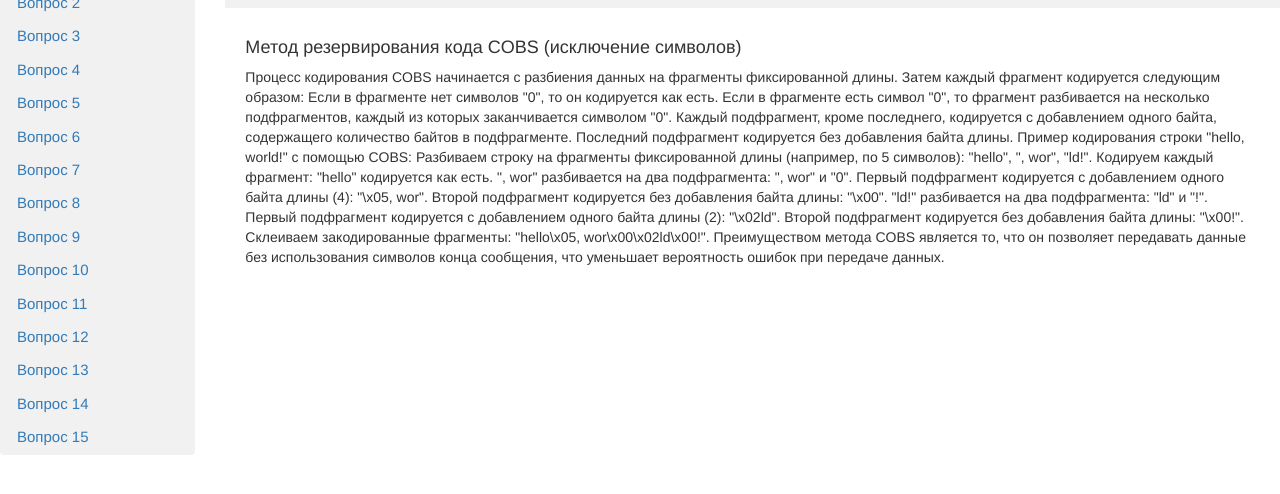
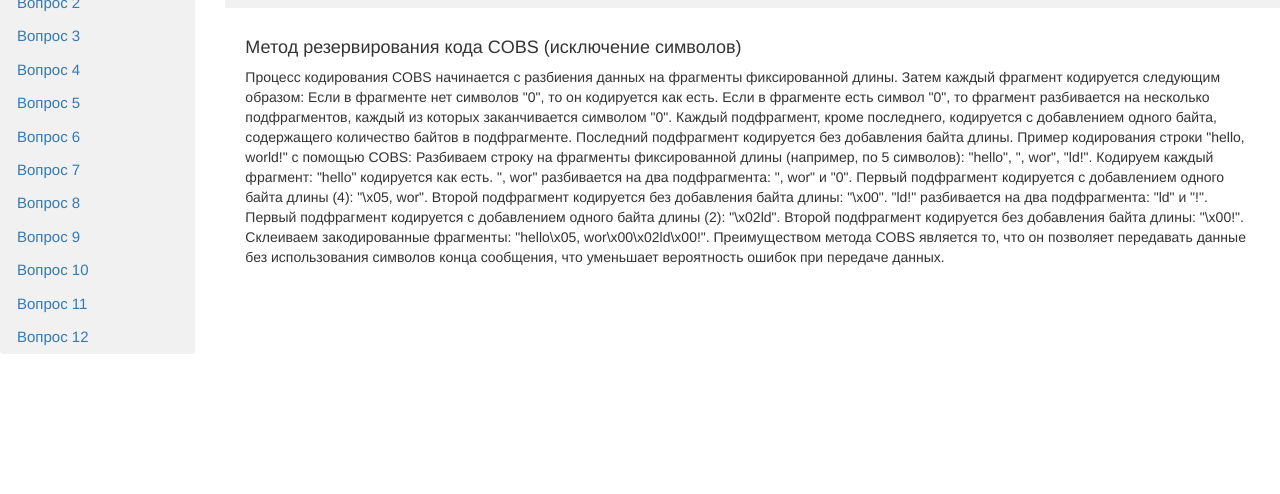
Before and after one commit to GrindelfP/sadp-theory.github.io, a plain HTML site: page pages/question7.html in a window 1280 px wide. Shown: the part 102-596 px from the top of the page. Drawn offline with nearby package versions, Linux system fonts and the light colour scheme.

Commit message:
update structure

```diff
--- a/pages/question7.html
+++ b/pages/question7.html
@@ -21,9 +21,6 @@
   <a href="question10.html">Вопрос 10</a>
   <a href="question11.html">Вопрос 11</a>
   <a href="question12.html">Вопрос 12</a>
-  <a href="question13.html">Вопрос 13</a>
-  <a href="question14.html">Вопрос 14</a>
-  <a href="question15.html">Вопрос 15</a>
 </div>
 <div class="content">
   <div class="header">
```
Also changed, not shown: index.html (+1 -2 lines), pages/question1.html (+0 -1 lines), pages/question10.html (+0 -1 lines), pages/question11.html (+0 -1 lines), pages/question12.html (renamed from pages/question13.html, +0 -1 lines), pages/question2.html (+0 -1 lines), pages/question3.html (+0 -1 lines), pages/question4.html (+0 -1 lines), pages/question5.html (+0 -1 lines), pages/question6.html (+0 -1 lines), pages/question8.html (+0 -1 lines), pages/question9.html (+0 -1 lines).
